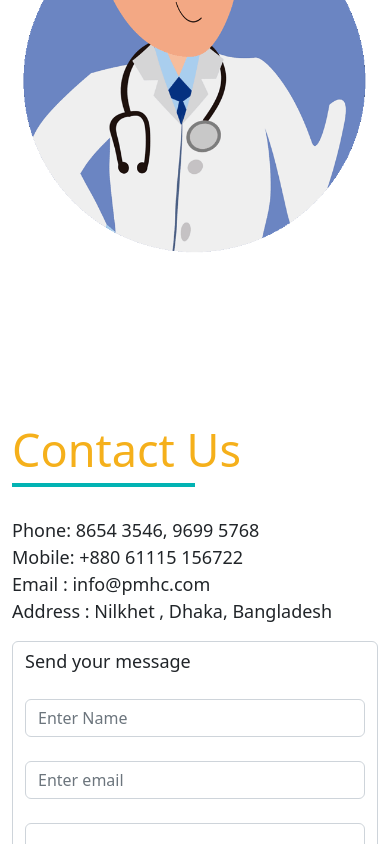
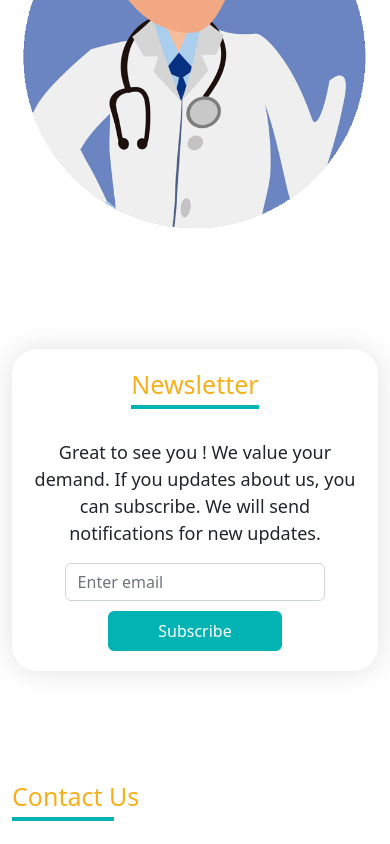
Before and after one commit to Sarker-Rajib/prime-medico-health, a React (Create React App) app: page / in a window 390 px wide. Shown: the part 1780-2624 px from the top of the page. Built offline with nearby package versions, Linux system fonts and the light colour scheme; no server answers.

Commit message:
newsletter added

```diff
--- a/src/App.css
+++ b/src/App.css
@@ -16,3 +16,55 @@
   height: 4px;
   background: #02b3b3;
 }
+
+.section-header-rtl {
+  font-size: 45px;
+  color: #f5b01b;
+  position: relative;
+  display: inline-block;
+  margin-bottom: 30px;
+  padding-bottom: 10px;
+}
+
+.section-header-rtl::after {
+  content: '';
+  position: absolute;
+  bottom: 0px;
+  right: 0;
+  width: 80%;
+  height: 4px;
+  background: #02b3b3;
+}
+
+.section-header-full {
+  font-size: 45px;
+  color: #f5b01b;
+  position: relative;
+  display: inline-block;
+  margin-bottom: 30px;
+  padding-bottom: 10px;
+}
+
+.section-header-full::after {
+  content: '';
+  position: absolute;
+  bottom: 0px;
+  right: 0;
+  width: 100%;
+  height: 4px;
+  background: #02b3b3;
+}
+
+@media(max-width: 767px) {
+  .section-header {
+    font-size: 25px;
+  }
+
+  .section-header-rtl {
+    font-size: 25px;
+  }
+
+  .section-header-full {
+    font-size: 25px;
+  }
+}
--- a/src/Pages/Home/ContactUs/ContactUs.css
+++ b/src/Pages/Home/ContactUs/ContactUs.css
@@ -2,12 +2,13 @@
     padding: 80px 0;
 }
 
-.brand-button {
+.contact-us .brand-button {
     background: #02b3b3;
     border: 2px solid #02b3b3;
 }
 
-.brand-button:hover {
+.contact-us .brand-button:hover {
     color: #bb8000;
     background: rgb(255, 255, 255);
+    font-weight: bold;
 }
--- a/src/Pages/Home/Home.js
+++ b/src/Pages/Home/Home.js
@@ -1,6 +1,7 @@
 import React, { useEffect } from 'react';
 import Banner from './Banner/Banner';
 import ContactUs from './ContactUs/ContactUs';
+import Newsletter from './Newsletter/Newsletter';
 import OurDoctors from './OurDoctors/OurDoctors';
 
 const Home = () => {
@@ -13,6 +14,7 @@ const Home = () => {
         <div>
             <Banner></Banner>
             <OurDoctors></OurDoctors>
+            <Newsletter></Newsletter>
             <ContactUs></ContactUs>
         </div>
     );
--- /dev/null
+++ b/src/Pages/Home/Newsletter/Newsletter.css
@@ -0,0 +1,40 @@
+.newsletter {
+    padding: 50px 0;
+}
+
+.n-wrapper {
+    padding: 50px 0;
+    box-shadow: 0px 0px 30px 0px #0000001f;
+    border-radius: 25px;
+}
+
+.newsletter .brand-button {
+    background: #02b3b3;
+    border: 2px solid #02b3b3;
+}
+
+.newsletter .brand-button:hover {
+    color: #bb8000;
+    background: rgb(255, 255, 255);
+    font-weight: bold;
+}
+
+.newsletter .email-input {
+    width: 50%;
+    margin: auto;
+    margin-bottom: 10px;
+}
+
+@media(max-width: 767px) {
+    .newsletter {
+        padding: 30px 0;
+    }
+
+    .n-wrapper {
+        padding: 20px;
+    }
+
+    .newsletter .email-input {
+        width: 80%;
+    }
+}
--- /dev/null
+++ b/src/Pages/Home/Newsletter/Newsletter.js
@@ -0,0 +1,24 @@
+import React from 'react';
+import { Button, Container } from 'react-bootstrap';
+import './Newsletter.css';
+
+const Newsletter = () => {
+    return (
+        <div className='newsletter'>
+            <Container>
+                <div className='text-center n-wrapper'>
+                    <h2 className='section-header-full'>Newsletter</h2>
+                    <p className='text-center '>Great to see you ! We value your demand. If you updates about us, you can subscribe. We will send notifications for new updates.</p>
+                    <form>
+                        <div>
+                            <input className='form-control email-input' type="email" placeholder='Enter email' />
+                            <Button className="brand-button px-5">Subscribe</Button>
+                        </div>
+                    </form>
+                </div>
+            </Container>
+        </div>
+    );
+};
+
+export default Newsletter;
```
